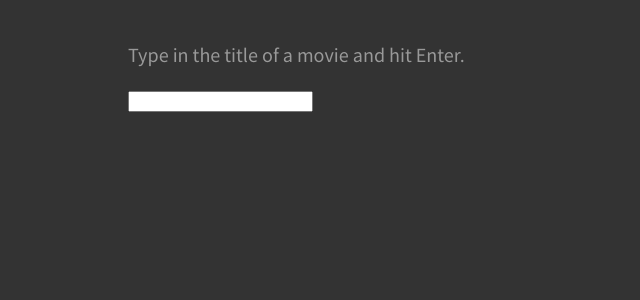
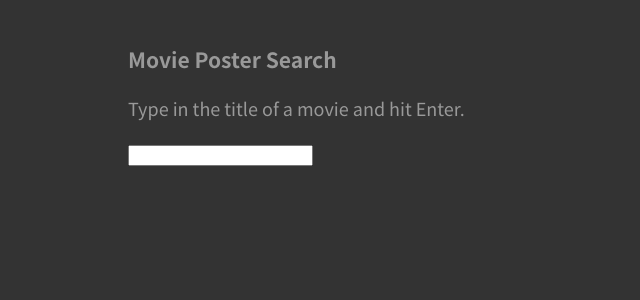
Before and after one commit to ChristianKomodo/angular-movie-poster-search, an Angular app: page / in a window 1280 px wide. Shown: the top 300 px of the page, without its empty margins (0-640 px from the left). Built offline with nearby package versions, Linux system fonts and the light colour scheme; no server answers.

Commit message:
Adding IMDB Movie ID and setting Title

```diff
--- a/package.json
+++ b/package.json
@@ -20,6 +20,7 @@
     "@angular/platform-browser-dynamic": "~7.2.0",
     "@angular/router": "~7.2.0",
     "core-js": "^2.5.4",
+    "lodash": "4.17.11",
     "rxjs": "~6.3.3",
     "tslib": "^1.9.0",
     "zone.js": "~0.8.26"
--- a/src/app/app.component.html
+++ b/src/app/app.component.html
@@ -1,16 +1,12 @@
 <div class="container">
-<!--
-  <h1>
-    {{ title }}
-  </h1> -->
 
-  <!-- <h3>Movie Search</h3> -->
+  <h3>{{ title }}</h3>
 
   <p>Type in the title of a movie and hit Enter.</p>
-  <input type="text" class="form-control" (keyup.enter)="onSearchEntered($event)">
+	<input type="text" class="form-control" (keyup.enter)="onSearchEntered($event)">
 
   <div *ngIf="foundMovie">
-    <h4>{{foundMovie.Title}} - <small>{{foundMovie.imdbID}}</small></h4>
+    <h4>{{foundMovie.Title}} - <small>IMDB Movie ID: {{foundMovie.imdbID}}</small></h4>
     <img [src]="foundMovie.Poster" />
   </div>
 
--- a/src/app/app.component.ts
+++ b/src/app/app.component.ts
@@ -8,7 +8,7 @@ import { DataService } from './data.service';
   styleUrls: ['./app.component.scss']
 })
 export class AppComponent {
-  title = 'Multiple HTTP get() Methods';
+  title = 'Movie Poster Search';
   movie: Object;
   movieSearch: Object;
   searchTermEntered: string;
```
Also changed, not shown: 1 other file (tests, documents, lock files or other folders).
